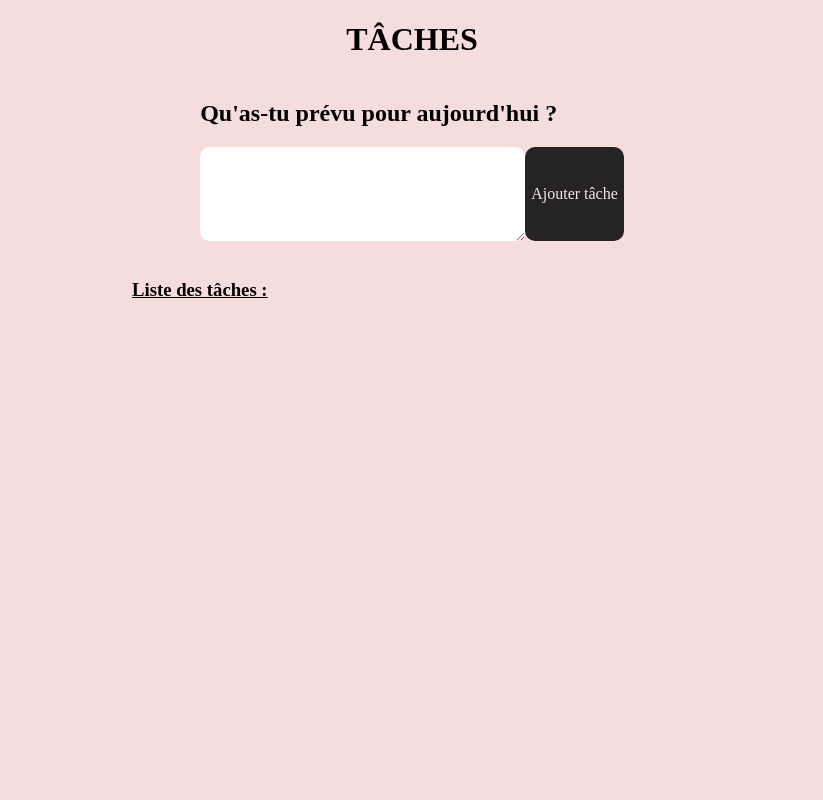
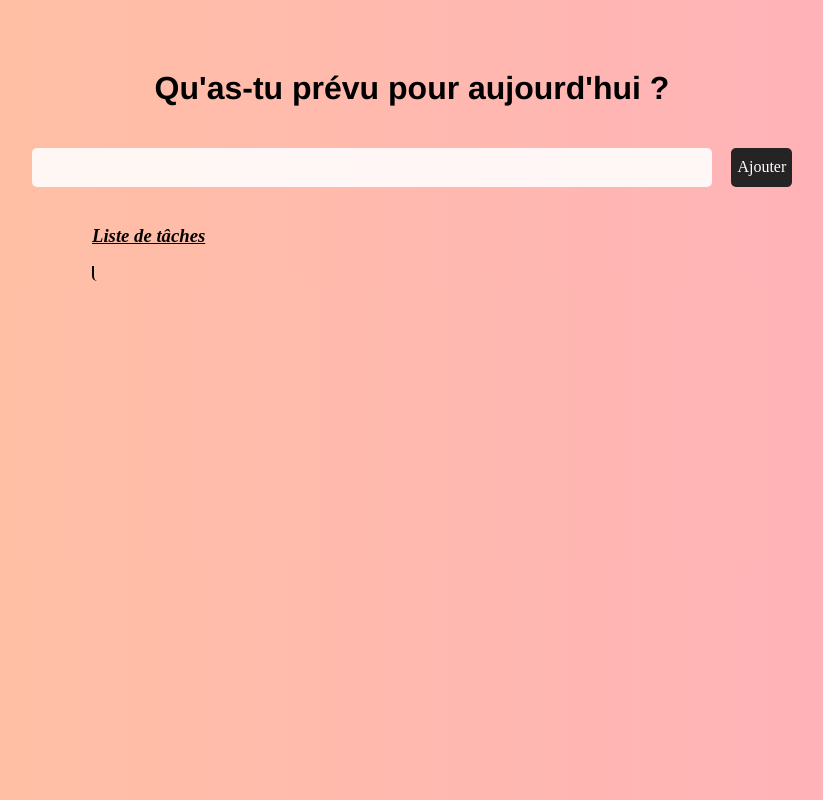
Before and after one commit to FlorenceBastaraud/taches-app, a plain HTML site: page index.html in a window 1280 px wide. Shown: the whole page, without its empty margins (228-1051 px from the left). Drawn offline with Linux system fonts and the light colour scheme.

Commit message:
Changed style of the app + added and refactored some functionnality features

```diff
--- a/assets/script.js
+++ b/assets/script.js
@@ -39,11 +39,6 @@ window.addEventListener('load', () => {
 
 
   })
-
-
-
-
-
 
     // Function d'affichage des tâches + actions
     function displayTodos(insertTodos){
@@ -139,6 +134,7 @@ window.addEventListener('load', () => {
             divTodos.removeChild(todoItem);
             todos.splice(tempIndex, 1);
             localStorage.setItem('todos', JSON.stringify(todos));
+
           })
 
 
@@ -147,10 +143,12 @@ window.addEventListener('load', () => {
 
             if(todoState.checked){
               todo.state = true;
+              todoContent.style.textDecoration = 'line-through';
               todos.splice(tempIndex, 1, JSON.stringify(todo));
               localStorage.setItem('todos', JSON.stringify(todos));
             } else {
               todo.state = false;
+              todoContent.style.textDecoration = 'none';
               todos.splice(tempIndex, 1, JSON.stringify(todo));
               localStorage.setItem('todos', JSON.stringify(todos));
             }
@@ -161,11 +159,13 @@ window.addEventListener('load', () => {
           todo.state ? todoState.setAttribute('checked', 'checked') : todoState.removeAttribute('checked');
 
 
+          todo.state ? todoContent.style.textDecoration = 'line-through' : todoContent.style.textDecoration = 'none';
+
+
         })
 
     }
 
 
 
-
 })
--- a/assets/style.css
+++ b/assets/style.css
@@ -1,52 +1,63 @@
 body {
-  background-color: rgb(245, 221, 221);
+  background: #FFAFBD;
+  background: -webkit-linear-gradient(to right, #ffc3a0, #FFAFBD);
+  background: linear-gradient(to right, #ffc3a0, #FFAFBD);
 }
 
 * {
   caret-color: transparent;
 }
 
-input, textarea {
+input {
   padding: 10px 20px;
+  outline: none;
 }
 
 header h1 {
+  margin-top: 70px;
   text-align: center;
-  text-transform: uppercase;
+  font-family:'Franklin Gothic Medium', 'Arial Narrow', Arial, sans-serif;
 }
 
 main {
   min-width: 500px;
-  width: 700px;
+  max-width: 800px;
   margin: 0 auto;
-  min-height: 500px;
   display: flex;
   flex-direction: column;
 }
 
 #new-todo-section {
   margin: 0 auto;
+  width: 100%;
+  text-align: center;
 }
 
 #new-todo-section form {
   width: 100%;
   display: flex;
-  justify-content: space-around;
+  justify-content:space-evenly;
   margin: 20px auto;
 }
 
+#new-todo-input {
+  caret-color: #000;
+  width: 80%;
+  background-color: rgba(255, 255, 255, 0.877);
+}
+
 #new-todo-input, #new-todo-add-button {
-  border-radius: 10px;
+  border-radius: 5px;
   border: 0;
 }
 
 #new-todo-add-button {
   background-color: rgb(37, 35, 35);
-  color: rgb(240, 233, 233);
-  padding: auto 2px;
+  color: rgb(255, 255, 255);
+  padding: auto 5px;
 }
 
-#new-todo-input:hover, #new-todo-add-button:hover {
+#new-todo-add-button:hover {
   cursor: pointer;
 }
 
@@ -59,11 +70,12 @@ main {
 
 #todo-list-section h3 {
   text-decoration: underline;
+  font-style: italic;
 }
 
 #todos {
   border-left: 2px solid #000;
-  padding-left: 20px;
+  padding: 5px 10px 10px 20px;
   border-bottom-left-radius: 5px;
 }
 
@@ -86,8 +98,10 @@ main {
 }
 
 .todo-item .todo-content .todo-state {
-  height: 100%;
   padding: 10px 20px;
+  width: 20px;
+  border: none;
+  outline: none;
 }
 
 .todo-item .todo-content .todo-text {
@@ -96,13 +110,14 @@ main {
   border: none;
   height: fit-content;
   background-color: transparent;
+  border-radius: 5px;
 }
 
 .todo-item .todo-content .todo-text:focus {
   outline: none;
 }
 
-.todo-item .todo-content .todo-state:hover, .todo-item .todo-content .todo-text:hover {
+.todo-item .todo-content .todo-state:hover {
   cursor: pointer;
 }
 
--- a/index.html
+++ b/index.html
@@ -4,7 +4,8 @@
     <meta charset="UTF-8">
     <meta http-equiv="X-UA-Compatible" content="IE=edge">
     <meta name="viewport" content="width=device-width, initial-scale=1.0">
-    <title>Application Web: liste de tâches</title>
+    <link rel="icon" type="image/png" href="favicon.png">
+    <title>Tâches app</title>
     <script src="https://kit.fontawesome.com/058064b705.js" crossorigin="anonymous"></script>
     <link rel="stylesheet" href="assets/normalize.css">
     <link rel="stylesheet" href="assets/style.css">
@@ -13,21 +14,20 @@
 
 
     <header>
-      <h1>Tâches</h1>
+      <h1>Qu'as-tu prévu pour aujourd'hui ?</h1>
     </header>
 
     <main>
       <div id="new-todo-section">
 
-        <h2>Qu'as-tu prévu pour aujourd'hui ?</h2>
         <form id="new-todo-form">
-          <textarea id="new-todo-input" cols="30" rows="4"></textarea>
-          <button id="new-todo-add-button" type="submit">Ajouter tâche</button>
+          <input id="new-todo-input">
+          <button id="new-todo-add-button" type="submit">Ajouter</button>
         </form>
 
       </div>
       <div id="todo-list-section">
-        <h3>Liste des tâches :</h3>
+        <h3>Liste de tâches</h3>
         <div id="todos">
 
         </div>
```
Also changed, not shown: favicon.png (added), 1 other file.
